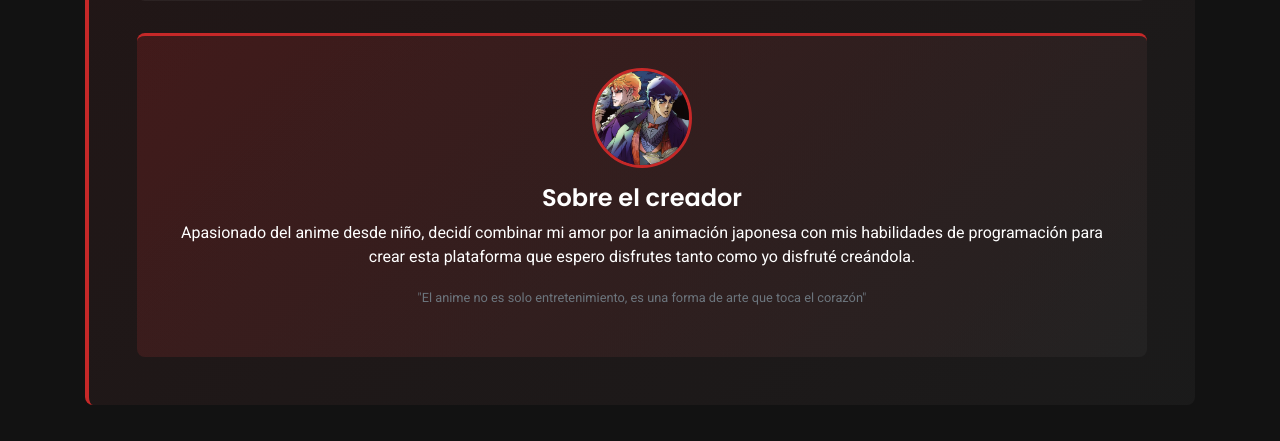
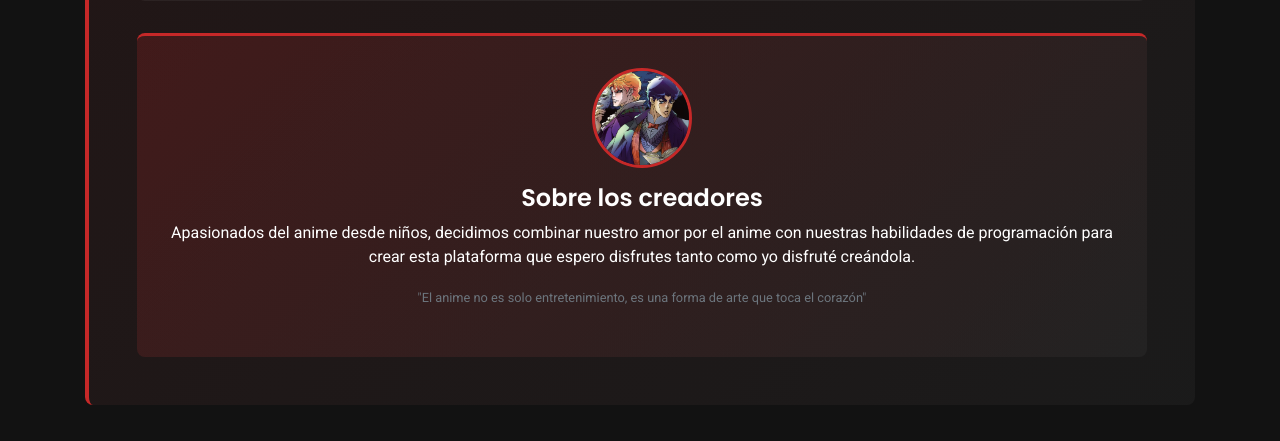
Before and after one commit to Laquibio01/AnimeFlix, a Flask app: page / in a window 1280 px wide. Shown: the part 1215-1656 px from the top of the page. Run offline with Flask 3, Linux system fonts and the light colour scheme; some libraries are stand-ins or nearby versions.

Commit message:
Texto en el html
Mejor redacción

```diff
--- a/templates/index.html
+++ b/templates/index.html
@@ -525,8 +525,8 @@
 
                 <div class="creator-card">
                     <img src="static/jojos.webp" alt="Creador">
-                    <h4>Sobre el creador</h4>
-                    <p>Apasionado del anime desde niño, decidí combinar mi amor por la animación japonesa con mis habilidades de programación para crear esta plataforma que espero disfrutes tanto como yo disfruté creándola.</p>
+                    <h4>Sobre los creadores</h4>
+                    <p>Apasionados del anime desde niños, decidimos combinar nuestro amor por el anime con nuestras habilidades de programación para crear esta plataforma que espero disfrutes tanto como yo disfruté creándola.</p>
                     <p class="text-muted"><small>"El anime no es solo entretenimiento, es una forma de arte que toca el corazón"</small></p>
                 </div>
             </div>
```
